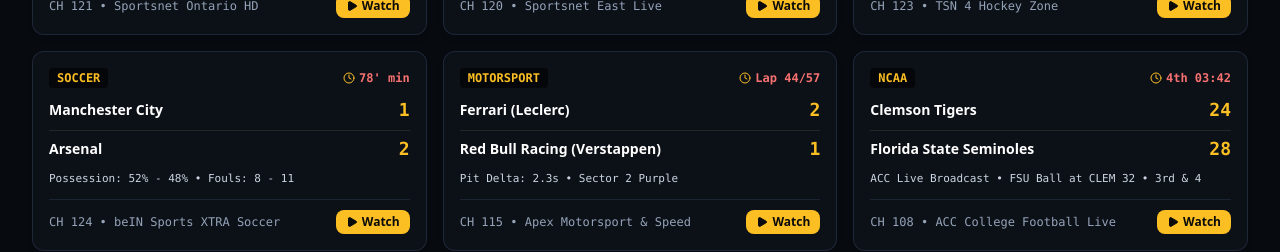
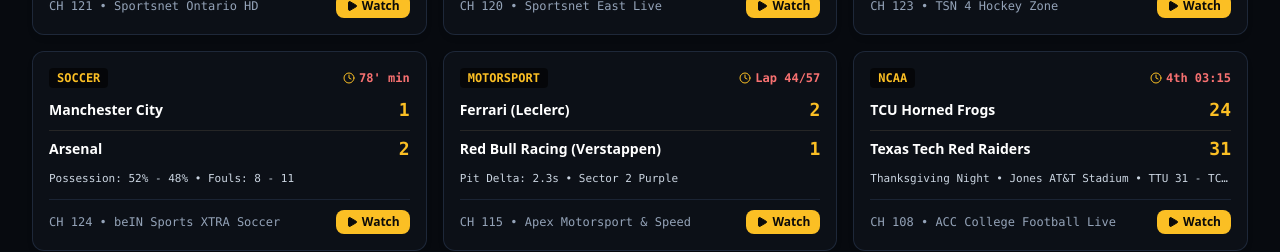
Before and after one commit to quicklubesteve-stack/why-tv, a React (Vite) app: page / in a window 1280 px wide. Shown: the part 1377-1629 px from the top of the page. Built offline with nearby package versions, Linux system fonts and the light colour scheme; no server answers.

Commit message:
fix: update games and scores to Thanksgiving November 26, 2026 fixtures

```diff
--- a/src/data/demoData.ts
+++ b/src/data/demoData.ts
@@ -521,35 +521,34 @@ export interface ChannelScheduleDef {
 }
 
 export const DEDICATED_CHANNEL_SCHEDULES: Record<number, ChannelScheduleDef> = {
-  // 108: ACC College Football Live -> Live NCAA ACC College Football Game
+  // 108: ACC College Football Live -> Thanksgiving Night College Football
   108: {
-    liveTitle: 'NCAA College Football Live: Clemson Tigers vs Florida State Seminoles',
-    liveDesc: 'Live ACC Saturday Football showdown between the Clemson Tigers and Florida State Seminoles broadcast live from Doak Campbell Stadium.',
+    liveTitle: 'College Football Thanksgiving Night: TCU Horned Frogs at Texas Tech Red Raiders',
+    liveDesc: 'Live Thanksgiving Thursday rivalry clash from Jones AT&T Stadium in Lubbock, Texas. #11 Texas Tech battles TCU for Big 12 championship contention (TTU 31 - 24 TCU).',
     category: 'Sports',
     upcoming: [
-      { title: 'ACC Football Post-Game Live: Highlights & Press Conference', desc: 'Coach interviews, top defensive plays, and ACC championship race breakdown.', category: 'Sports', durationMin: 60 },
-      { title: 'ACC College Football Saturday: Miami Hurricanes vs North Carolina', desc: 'Coastal division rivalry matchup live from Kenan Memorial Stadium.', category: 'Sports', durationMin: 180 },
-      { title: 'Raycom Sports: ACC Football Highlights & Top 10 Plays', desc: 'Weekly highlight recap of the best touchdowns, sacks, and turnovers in the ACC.', category: 'Sports', durationMin: 60 },
-      { title: 'ACC Total Access: Bowl Game Projections & Power Rankings', desc: 'Expert analysis on national ranking positions and Heisman watch.', category: 'Sports', durationMin: 60 },
+      { title: 'College Football Rivalry Week Preview & Egg Bowl Countdown', desc: 'Breakdown of Black Friday and Saturday rivalry games across the nation.', category: 'Sports', durationMin: 60 },
+      { title: 'ACC College Football Saturday: Palmetto Bowl & Sunshine Showdown', desc: 'Rivalry week preview and pregame tactical analysis.', category: 'Sports', durationMin: 120 },
+      { title: 'College Football Final: Thanksgiving Thursday Scores & Highlights', desc: 'Highlights, post-game press conferences, and updated playoff rankings.', category: 'Sports', durationMin: 60 },
     ],
     past: [
-      { title: 'ACC Football Tailgate & Pre-Game Kickoff', desc: 'Pregame breakdown, marching band traditions, and injury reports.', category: 'Sports', durationMin: 60 },
-      { title: 'College Football Countdown: ACC Saturday Preview', desc: 'Keys to victory and in-depth tactical preview of today\'s showdown.', category: 'Sports', durationMin: 90 },
+      { title: 'College Football Thanksgiving Pre-Game Tailgate Live', desc: 'Live from Lubbock with game day traditions and campus reports.', category: 'Sports', durationMin: 60 },
+      { title: 'College Football Countdown: Thanksgiving Rivalry Week Kickoff', desc: 'Holiday previews and key matchup keys to victory.', category: 'Sports', durationMin: 90 },
     ]
   },
-  // 126: SportsGrid NFL Live GameDay -> Live Bills vs Chiefs In-Game Coverage & Odds
+  // 126: SportsGrid NFL Live GameDay -> Thanksgiving Night Primetime: Bills vs Chiefs
   126: {
-    liveTitle: 'NFL GameDay Live: Kansas City Chiefs vs Buffalo Bills In-Game Analysis',
-    liveDesc: 'Live real-time coverage, drive-by-drive live scores, player props, and betting analytics for the Chiefs vs Bills thriller.',
+    liveTitle: 'NFL Thanksgiving Primetime Live: Buffalo Bills vs Kansas City Chiefs',
+    liveDesc: 'Live real-time coverage from Highmark Stadium on Thanksgiving night: Josh Allen and the Bills lead Patrick Mahomes and the Chiefs (BUF 28 - 21 KC).',
     category: 'Sports',
     upcoming: [
-      { title: 'NFL Live Sunday Blitz: Detroit Lions vs Green Bay Packers', desc: 'Live in-game updates, drive charts, and live betting lines for Sunday Night Football.', category: 'Sports', durationMin: 180 },
-      { title: 'NFL GameDay Final: Sunday Wrap & Bad Beats', desc: 'Recapping every final score, spread cover, and fourth-quarter comeback.', category: 'Sports', durationMin: 60 },
-      { title: 'SportsGrid NFL Monday Morning Line: Playoff Standings', desc: 'Early lines and power rankings heading into Monday Night Football.', category: 'Sports', durationMin: 60 },
+      { title: 'NFL Thanksgiving Wrap-Up: Bears 39-35 Lions & Eagles 39-38 Cowboys', desc: 'Complete breakdown of all three Thanksgiving games: Bears 39-35 Lions, Eagles 39-38 Cowboys, Bills 28-21 Chiefs.', category: 'Sports', durationMin: 60 },
+      { title: 'Black Friday Football Countdown: Raiders vs Chiefs Preview', desc: 'Looking ahead to the Black Friday NFL broadcast and playoff picture.', category: 'Sports', durationMin: 120 },
+      { title: 'NFL Thanksgiving Final: Highmark Stadium Post-Game Press Conferences', desc: 'Live post-game reactions from Sean McDermott, Josh Allen, and Andy Reid.', category: 'Sports', durationMin: 60 },
     ],
     past: [
-      { title: 'NFL Pro Football Early Kickoff Preview', desc: 'Weather impacts, starting lineups, and closing line movement.', category: 'Sports', durationMin: 60 },
-      { title: 'Sunday Morning Football Bets & Picks', desc: 'Expert consensus picks and prop bets across today\'s NFL slate.', category: 'Sports', durationMin: 90 },
+      { title: 'NFL Thanksgiving Afternoon Classic: Philadelphia Eagles 39, Dallas Cowboys 38', desc: 'Recap of Philadelphia\'s historic 39-38 fourth-quarter comeback in Dallas.', category: 'Sports', durationMin: 180 },
+      { title: 'NFL Thanksgiving Early Classic: Chicago Bears 39, Detroit Lions 35', desc: 'Recap of Chicago\'s dramatic 39-35 Thanksgiving win in Detroit.', category: 'Sports', durationMin: 180 },
     ]
   },
   // 122: TSN 1 Sports Center -> CFL Football Live
--- a/src/data/sportsData.ts
+++ b/src/data/sportsData.ts
@@ -79,37 +79,48 @@ export const INITIAL_SPORTS_GAMES: SportsGame[] = [
     channelNumber: 124,
   },
   {
-    id: 'game_ncaa_clem_fsu',
+    id: 'game_ncaa_ttu_tcu',
     league: 'NCAA',
-    homeTeam: { name: 'Florida State Seminoles', abbreviation: 'FSU', score: 28, record: '9-2' },
-    awayTeam: { name: 'Clemson Tigers', abbreviation: 'CLEM', score: 24, record: '8-3' },
+    homeTeam: { name: 'Texas Tech Red Raiders', abbreviation: 'TTU', score: 31, record: '10-1' },
+    awayTeam: { name: 'TCU Horned Frogs', abbreviation: 'TCU', score: 24, record: '6-5' },
     status: 'live',
-    periodOrTime: '4th 03:42',
-    statsSnippet: 'ACC Live Broadcast • FSU Ball at CLEM 32 • 3rd & 4',
+    periodOrTime: '4th 03:15',
+    statsSnippet: 'Thanksgiving Night • Jones AT&T Stadium • TTU 31 - TCU 24 • Morton 3 TD',
     broadcaster: 'ACC College Football Live',
     channelNumber: 108,
   },
   {
     id: 'game_nfl_1',
     league: 'NFL',
-    homeTeam: { name: 'Kansas City Chiefs', abbreviation: 'KC', score: 27, record: '12-2' },
-    awayTeam: { name: 'Buffalo Bills', abbreviation: 'BUF', score: 24, record: '11-3' },
+    homeTeam: { name: 'Buffalo Bills', abbreviation: 'BUF', score: 28, record: '10-2' },
+    awayTeam: { name: 'Kansas City Chiefs', abbreviation: 'KC', score: 21, record: '11-1' },
     status: 'live',
     periodOrTime: '4th 02:18',
-    statsSnippet: 'Live In-Game Analysis & Odds • Mahomes 285 YDS 3 TD • BUF 24 - KC 27',
+    statsSnippet: 'Thanksgiving Primetime • Highmark Stadium • BUF 28 - KC 21 • Allen 2 TD',
     broadcaster: 'SportsGrid NFL Live GameDay',
     channelNumber: 126,
   },
   {
     id: 'game_nfl_2',
     league: 'NFL',
-    homeTeam: { name: 'Detroit Lions', abbreviation: 'DET', score: 34, record: '13-1' },
-    awayTeam: { name: 'Green Bay Packers', abbreviation: 'GB', score: 31, record: '9-5' },
-    status: 'upcoming',
-    periodOrTime: '8:20 PM ET',
-    statsSnippet: 'NFC North Showdown • Lambeau Field Primetime',
-    broadcaster: 'SportsGrid NFL Live GameDay',
-    channelNumber: 126,
+    homeTeam: { name: 'Detroit Lions', abbreviation: 'DET', score: 35, record: '10-2' },
+    awayTeam: { name: 'Chicago Bears', abbreviation: 'CHI', score: 39, record: '9-2' },
+    status: 'final',
+    periodOrTime: 'FINAL (FT)',
+    statsSnippet: 'Thanksgiving Classic • Williams TD to Odunze with 3s left • Gibbs 205 YDS 3 TD • CHI 39 - DET 35',
+    broadcaster: 'TSN 1 Sports Center',
+    channelNumber: 122,
+  },
+  {
+    id: 'game_nfl_3',
+    league: 'NFL',
+    homeTeam: { name: 'Dallas Cowboys', abbreviation: 'DAL', score: 38, record: '6-6' },
+    awayTeam: { name: 'Philadelphia Eagles', abbreviation: 'PHI', score: 39, record: '9-2' },
+    status: 'final',
+    periodOrTime: 'FINAL (FT)',
+    statsSnippet: 'Thanksgiving Comeback • Jake Elliott 59-yd FG with 2s left • PHI 39 - DAL 38',
+    broadcaster: 'Sportsnet Ontario HD',
+    channelNumber: 121,
   },
   {
     id: 'game_soccer_ucl_1',
--- a/src/services/storageService.ts
+++ b/src/services/storageService.ts
@@ -261,19 +261,19 @@ export class StorageService {
               .map((p) => p.channelId)
           );
 
-          // Check if football is represented and ensure no outdated Prime Sports / Chiefs on Ch 108
+          // Check if Thanksgiving November 26, 2026 football schedule is represented and ensure no outdated titles
           const hasStaleCh108 = parsed.some(
-            (p) => (p.channelId.includes('108') && p.title.toLowerCase().includes('chiefs')) || p.channelId.includes('Prime.Sports.Arena')
+            (p) => (p.channelId.includes('108') && (p.title.toLowerCase().includes('chiefs') || p.title.toLowerCase().includes('clemson'))) || p.channelId.includes('Prime.Sports.Arena')
           );
           const coversFootball = parsed.some(
             (p) =>
-              p.title.toLowerCase().includes('clemson') ||
+              p.title.toLowerCase().includes('texas tech') ||
+              p.title.toLowerCase().includes('bills') ||
               p.title.toLowerCase().includes('football') ||
-              p.title.toLowerCase().includes('ncaa') ||
               p.title.toLowerCase().includes('nfl')
           );
 
-          // If at least 70% of channels have currently active programs, football is covered, and no stale 108, keep cache
+          // If at least 70% of channels have currently active programs, Thanksgiving football is covered, and no stale 108, keep cache
           if (!hasStaleCh108 && activeChannelIds.size >= Math.min(channels.length * 0.7, 10) && coversFootball) {
             return parsed;
           }
--- a/src/utils/searchEngine.ts
+++ b/src/utils/searchEngine.ts
@@ -5,9 +5,10 @@ import { INITIAL_SPORTS_GAMES } from '../data/sportsData';
  * Semantic keyword synonyms for sport and media terms
  */
 const SYNONYMS: Record<string, string[]> = {
-  football: ['football', 'nfl', 'ncaa', 'college football', 'acc', 'clemson', 'seminoles', 'soccer', 'chiefs', 'bills', 'lions', 'packers', 'touchdown', 'quarterback', 'gridiron', 'epl', 'premier league'],
-  ncaa: ['ncaa', 'college football', 'football', 'clemson', 'seminoles', 'acc', 'tigers', 'florida state', 'wolverines', 'buckeyes'],
-  nfl: ['nfl', 'football', 'sportsgrid', 'redzone', 'chiefs', 'bills', 'lions', 'packers', 'mahomes', 'goff', 'super bowl'],
+  football: ['football', 'nfl', 'ncaa', 'college football', 'thanksgiving', 'bills', 'chiefs', 'allen', 'mahomes', 'lions', 'bears', 'cowboys', 'eagles', 'texas tech', 'tcu', 'red raiders', 'horned frogs', 'acc', 'soccer', 'touchdown', 'quarterback', 'gridiron', 'epl', 'premier league'],
+  ncaa: ['ncaa', 'college football', 'football', 'thanksgiving', 'texas tech', 'tcu', 'red raiders', 'horned frogs', 'acc', 'clemson', 'seminoles', 'tigers', 'florida state', 'wolverines', 'buckeyes'],
+  nfl: ['nfl', 'football', 'thanksgiving', 'bills', 'chiefs', 'allen', 'mahomes', 'sportsgrid', 'redzone', 'lions', 'bears', 'cowboys', 'eagles', 'highmark', 'goff', 'super bowl'],
+  thanksgiving: ['thanksgiving', 'football', 'nfl', 'bills', 'chiefs', 'lions', 'bears', 'cowboys', 'eagles', 'texas tech', 'tcu'],
   redzone: ['redzone', 'nfl', 'sportsgrid', 'football', 'chiefs', 'bills'],
   soccer: ['soccer', 'football', 'premier league', 'champions league', 'arsenal', 'man city', 'real madrid', 'bayern', 'fifa', 'mls'],
   hockey: ['hockey', 'nhl', 'leafs', 'canadiens', 'oilers', 'flames', 'bruins', 'canucks', 'mcdavid', 'stanley cup'],
@@ -63,8 +64,8 @@ export function searchLiveContent(
       ${game.awayTeam.abbreviation}
       ${game.broadcaster || ''}
       ${game.statsSnippet || ''}
-      ${game.league === 'NCAA' ? 'football college football ncaa acc ncaa football clemson seminoles wolverines' : ''}
-      ${game.league === 'NFL' ? 'football nfl gridiron chiefs bills mahomes' : ''}
+      ${game.league === 'NCAA' ? 'football college football ncaa acc ncaa football clemson seminoles wolverines texas tech tcu red raiders horned frogs thanksgiving' : ''}
+      ${game.league === 'NFL' ? 'football nfl gridiron chiefs bills mahomes allen lions bears cowboys eagles thanksgiving highmark' : ''}
       ${game.league === 'SOCCER' ? 'football soccer premier league' : ''}
       ${game.league === 'NHL' ? 'hockey nhl' : ''}
       ${game.league === 'NBA' ? 'basketball nba' : ''}
```
Also changed, not shown: test-suite.mjs (+15 -12 lines).
